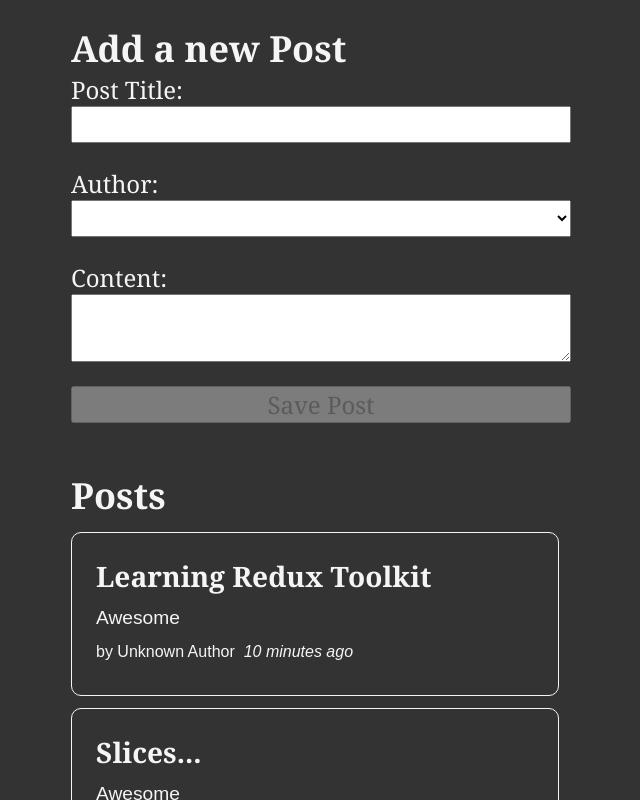
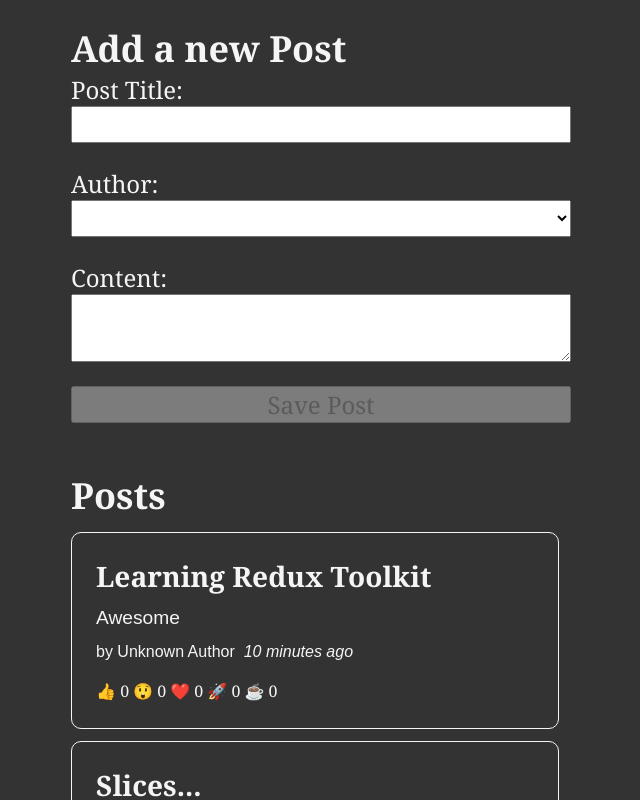
Before and after one commit to Xillyk/React-redux-practice, a React (Vite) app: page / in a window 1280 px wide. Shown: the top 800 px of the page, without its empty margins (319-959 px from the left). Built offline with nearby package versions, Linux system fonts and the light colour scheme.

Commit message:
add reaction button component in post lists

```diff
--- a/src/features/posts/PostsList.jsx
+++ b/src/features/posts/PostsList.jsx
@@ -3,6 +3,7 @@
 
 import PostAuthor from "./PostAuthor"
 import TimeAgo from "./TimeAgo"
+import ReactionButtons from "./ReactionButtons"
 
 const PostsList = () => {
 	const posts = useSelector(selectAllPosts)
@@ -16,6 +17,7 @@
 				<PostAuthor userId={post.userId} />
 				<TimeAgo timestamp={post.date} />
 			</p>
+			<ReactionButtons post={post} />
 		</article>
 	))
   return (
```
